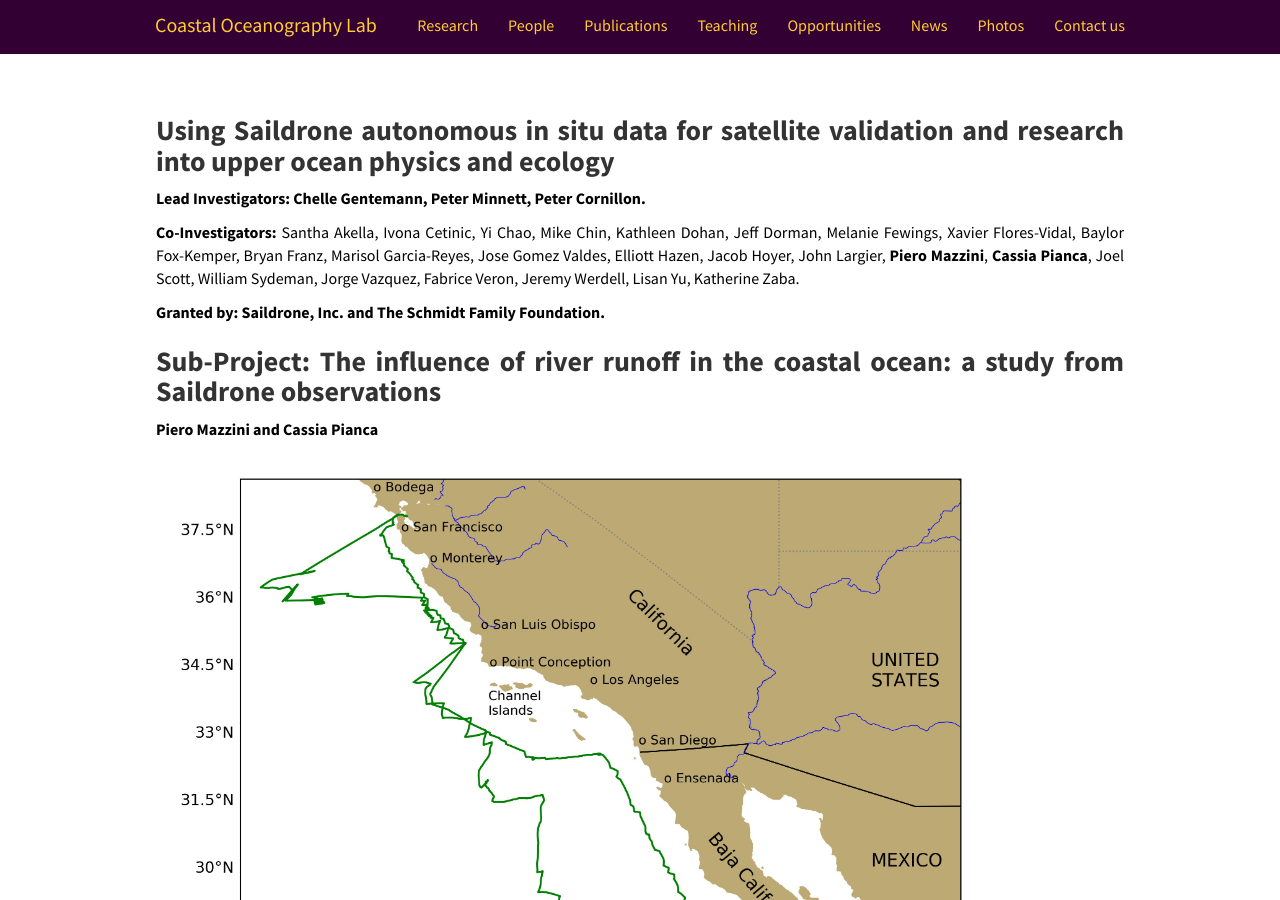
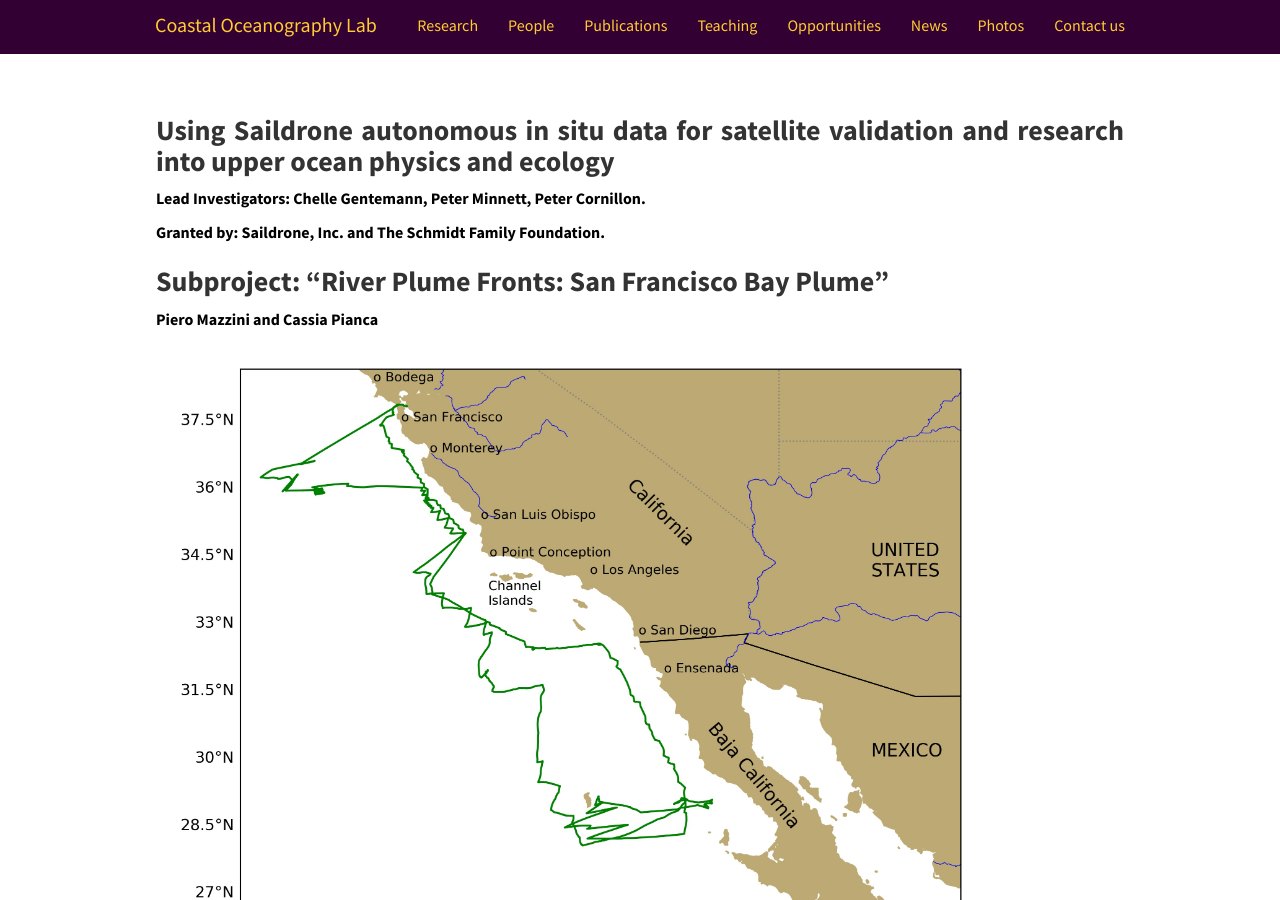
Before and after one commit to mazzinilab/mazzinilab.github.io, a Jekyll site: the page built from research/Saildrone.md, in a window 1280 px wide and 900 px high. Built offline with Jekyll 4.4.1, drawn with Linux system fonts in a browser that asks for light colours; nearby versions of some CDN libraries.

Commit message:
updating projects

```diff
--- a/research/Saildrone.md
+++ b/research/Saildrone.md
@@ -13,10 +13,10 @@
 ### <b> Using Saildrone autonomous in situ data for satellite validation and research into upper ocean physics and ecology </b>
 
 <p> <b> Lead Investigators: Chelle Gentemann, Peter Minnett, Peter Cornillon. </b> </p>
-<p> <b> Co-Investigators: </b> Santha Akella, Ivona Cetinic, Yi Chao, Mike Chin,  Kathleen Dohan, Jeff Dorman, Melanie Fewings,  Xavier Flores-Vidal, Baylor Fox-Kemper, Bryan Franz, Marisol Garcia-Reyes, Jose Gomez Valdes, Elliott Hazen,  Jacob Hoyer, John Largier, <b>Piero Mazzini</b>, <b>Cassia Pianca</b>, Joel Scott, William Sydeman, Jorge Vazquez, Fabrice Veron, Jeremy Werdell, Lisan Yu, Katherine Zaba. </p>
+
 <p> <b> Granted by: Saildrone, Inc. and The Schmidt Family Foundation. </b> </p>
 
-### <b> Sub-Project: The influence of river runoff in the coastal ocean: a study from Saildrone observations </b>
+### <b> Subproject: "River Plume Fronts: San Francisco Bay Plume" </b>
 
 **Piero Mazzini and Cassia Pianca**
 
```
Also changed, not shown: _pages/research.md (+1 -1 lines), research/HF-Radar.md (+1 -1 lines), research/continental-shelf-brazil.md (+1 -1 lines).
